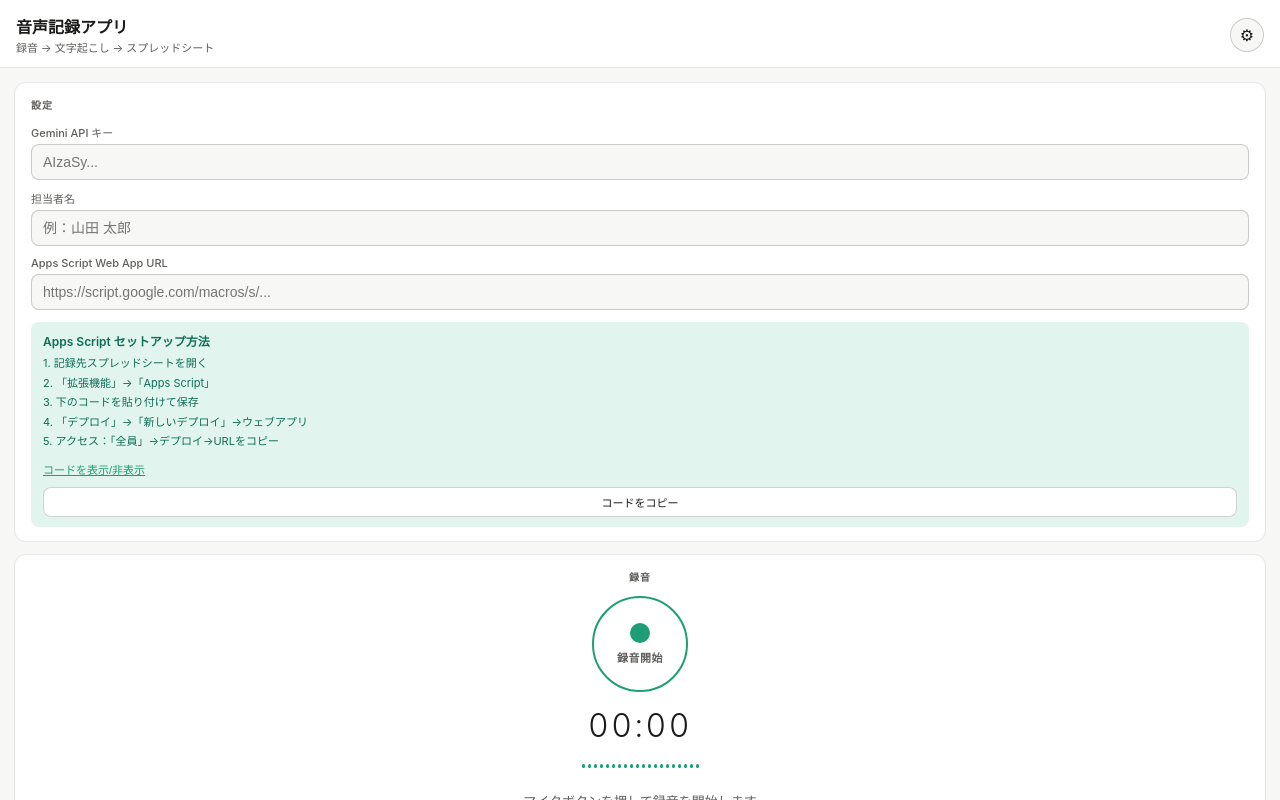
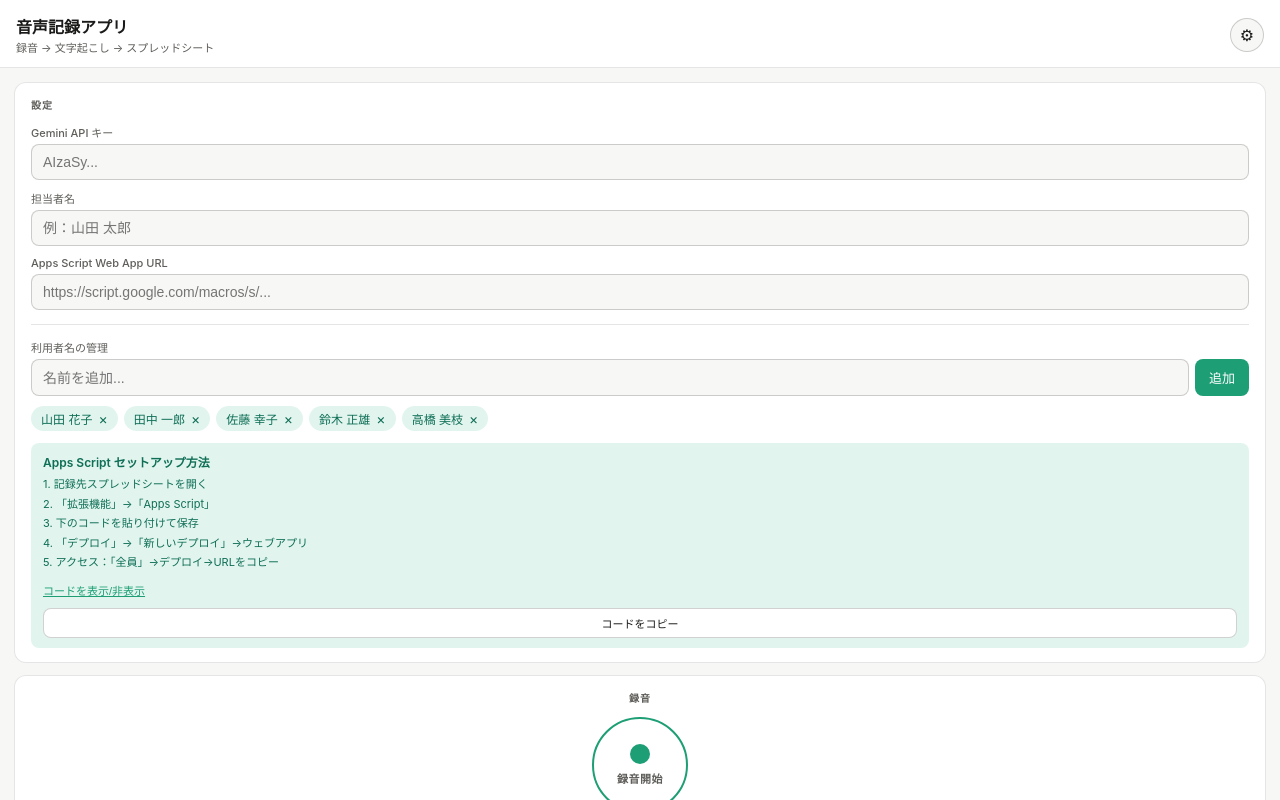
Before and after one commit to torisu-source/voice-recorder-app, a plain HTML site: page index.html in a window 1280 px wide. Both pictures are taken after a click on the element "設定". Drawn offline with Linux system fonts and the light colour scheme.

Commit message:
Add files via upload

```diff
--- a/index.html
+++ b/index.html
@@ -297,6 +297,17 @@
           <input type="text" id="s-url" placeholder="https://script.google.com/macros/s/..." />
         </div>
 
+        <div style="margin-top:14px; border-top:0.5px solid var(--border); padding-top:14px;">
+          <div class="field">
+            <label>利用者名の管理</label>
+            <div style="display:flex; gap:6px;">
+              <input type="text" id="new-resident" placeholder="名前を追加..." style="flex:1;" />
+              <button onclick="addResident()" style="padding:9px 14px; background:var(--teal); color:#fff; border:none; border-radius:var(--radius-sm); font-size:13px; cursor:pointer; white-space:nowrap;">追加</button>
+            </div>
+          </div>
+          <div id="resident-list" style="display:flex; flex-wrap:wrap; gap:6px; margin-top:6px;"></div>
+        </div>
+
         <div class="setup-tip">
           <div class="setup-tip-title">Apps Script セットアップ方法</div>
           <p>1. 記録先スプレッドシートを開く</p>
@@ -329,7 +340,9 @@
       <div class="row2">
         <div class="field" style="margin:0;">
           <label>利用者名</label>
-          <input type="text" id="resident" placeholder="例：田中 花子" />
+          <select id="resident">
+            <option value="">-- 選択してください --</option>
+          </select>
         </div>
         <div class="field" style="margin:0;">
           <label>カテゴリ</label>
@@ -394,6 +407,61 @@
     function copyCode() {
       navigator.clipboard.writeText(SCRIPT_CODE).then(() => alert('コードをコピーしました'));
     }
+
+    // Resident management
+    const DEFAULT_RESIDENTS = ['山田 花子', '田中 一郎', '佐藤 幸子', '鈴木 正雄', '高橋 美枝'];
+    let residents = JSON.parse(localStorage.getItem('residents') || 'null') || DEFAULT_RESIDENTS;
+
+    function saveResidents() {
+      localStorage.setItem('residents', JSON.stringify(residents));
+    }
+
+    function renderResidents() {
+      const sel = document.getElementById('resident');
+      const cur = sel.value;
+      sel.innerHTML = '<option value="">-- 選択してください --</option>';
+      residents.forEach(name => {
+        const opt = document.createElement('option');
+        opt.value = name;
+        opt.textContent = name;
+        if (name === cur) opt.selected = true;
+        sel.appendChild(opt);
+      });
+
+      const list = document.getElementById('resident-list');
+      list.innerHTML = '';
+      residents.forEach((name, i) => {
+        const tag = document.createElement('div');
+        tag.style.cssText = 'display:flex; align-items:center; gap:4px; background:var(--teal-light); border-radius:20px; padding:4px 10px; font-size:12px; color:var(--teal-dark);';
+        tag.innerHTML = `<span>${name}</span><span onclick="removeResident(${i})" style="cursor:pointer; font-size:14px; line-height:1; color:var(--teal-dark); margin-left:2px;">×</span>`;
+        list.appendChild(tag);
+      });
+    }
+
+    function addResident() {
+      const inp = document.getElementById('new-resident');
+      const name = inp.value.trim();
+      if (!name) return;
+      if (residents.includes(name)) { alert('すでに登録されています'); return; }
+      residents.push(name);
+      saveResidents();
+      renderResidents();
+      inp.value = '';
+    }
+
+    function removeResident(i) {
+      if (!confirm(`「${residents[i]}」を削除しますか？`)) return;
+      residents.splice(i, 1);
+      saveResidents();
+      renderResidents();
+    }
+
+    // Allow Enter key to add resident
+    document.getElementById('new-resident').addEventListener('keydown', e => {
+      if (e.key === 'Enter') addResident();
+    });
+
+    renderResidents();
 
     // Recording
     let recording = false;
```
